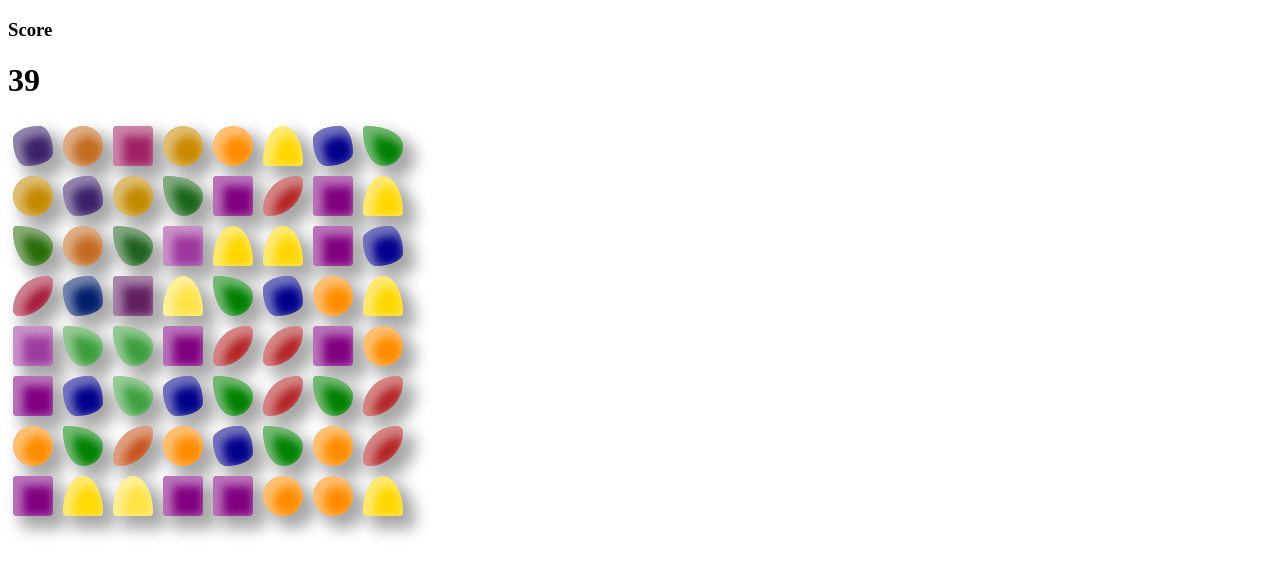
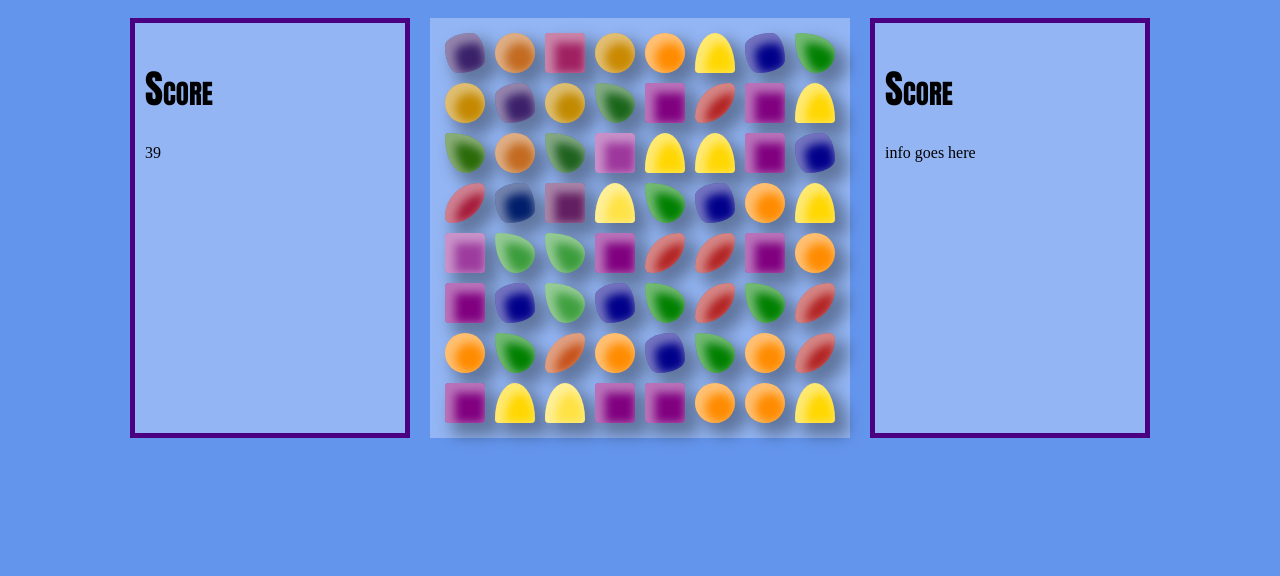
Before and after one commit to Kaalyn/match-3, a plain HTML site: page index.html in a window 1280 px wide. Drawn offline with Linux system fonts and the light colour scheme.

Commit message:
Styling
Messing around with CSS
Added color scheme variables

```diff
--- a/index.html
+++ b/index.html
@@ -7,10 +7,16 @@
     <script src="app.js"></script>
 </head>
 <body>
-<div class="score-board">
-    <h3>Score</h3>
-    <h1 id="score">0</h1>
+<div class="info">
+    <div>
+        <h1>Score</h1>
+        <p id="score">0</p>
+    </div>
 </div>
 <div class="grid"></div>
+<div class="info">
+    <h1>Score</h1>
+    <p id="high-score">info goes here</p>
+</div>
 </body>
 </html>
--- a/style.css
+++ b/style.css
@@ -1,3 +1,58 @@
+/* colour scheme variables */
+:root {
+    --background: cornflowerblue;
+    --overlay: rgba(255, 255, 255, 0.3);
+    --title: black;
+    --text: midnightblue;
+    --accent: indigo;
+}
+
+body {
+    display: flex;
+    flex-direction: row;
+    flex-wrap: wrap;
+    justify-content: center;
+    align-items: stretch;
+    align-content: stretch;
+
+    background-color: var(--background);
+}
+
+body>* {
+    margin: 10px;
+    padding: 10px;
+    background: var(--overlay);
+}
+
+/* fonts */
+h1 {
+    font-family: Impact, Charcoal, sans-serif;
+    font-size: 39px;
+    color: var(--title);
+    font-weight: 400;
+    font-variant: small-caps;
+}
+
+/* Game info */
+div.info {
+    /* standard width so divs scale equally */
+    width: 150px;
+    min-width: 100px;
+    max-width: 250px;
+
+    min-height: 300px;
+
+    flex-grow: 1;
+    flex-shrink: 1;
+
+    border: 5px solid var(--accent);
+}
+
+div.info div {
+
+}
+
+/* Game grid */
 div.grid {
     /*
     50px * 50px squares
@@ -6,13 +61,24 @@ div.grid {
     height: 400px;
     width: 400px;
 
+    flex-grow: 0;
+    flex-shrink: 0;
+
     /*
     display divs next to each other
      */
     display: flex;
     flex-wrap: wrap;
+    align-content: flex-start;
+    justify-content: center;
 }
 
+
+/*
+Square styling
+*/
+
+/* General styling */
 div.grid div {
     height: 40px;
     width: 40px;
@@ -25,12 +91,8 @@ div.grid div {
     -webkit-box-shadow: 10px 10px 15px 3px rgba(0,0,0,0.35), inset 5px 5px 10px 5px rgba(255,255,255,0.45);
     box-shadow: 10px 10px 15px 3px rgba(0,0,0,0.35), inset 5px 5px 10px 5px rgba(255,255,255,0.45);
 
-    /* TODO: add webkit styling*/
+    /* Drop transition animation */
     transition: background-color 10s cubic-bezier(0,2.25,0,0), height .5s ease, margin-top .5s ease-out;
-
-    /* shimmering effect
-    -webkit-transition: background-color 1s ease-in;
-    transition: background-color 1s ease-in; */
 }
 
 /* red bean */
```
Also changed, not shown: 1 other file.
